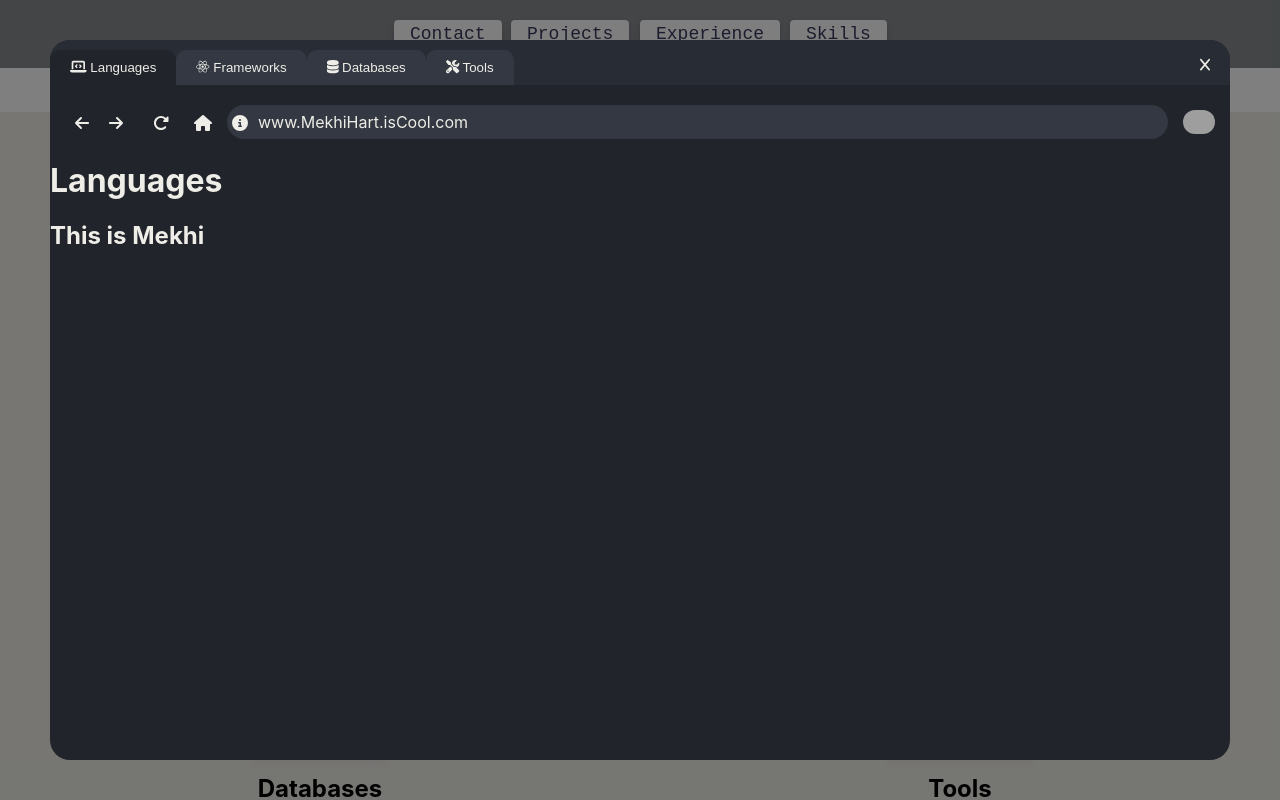
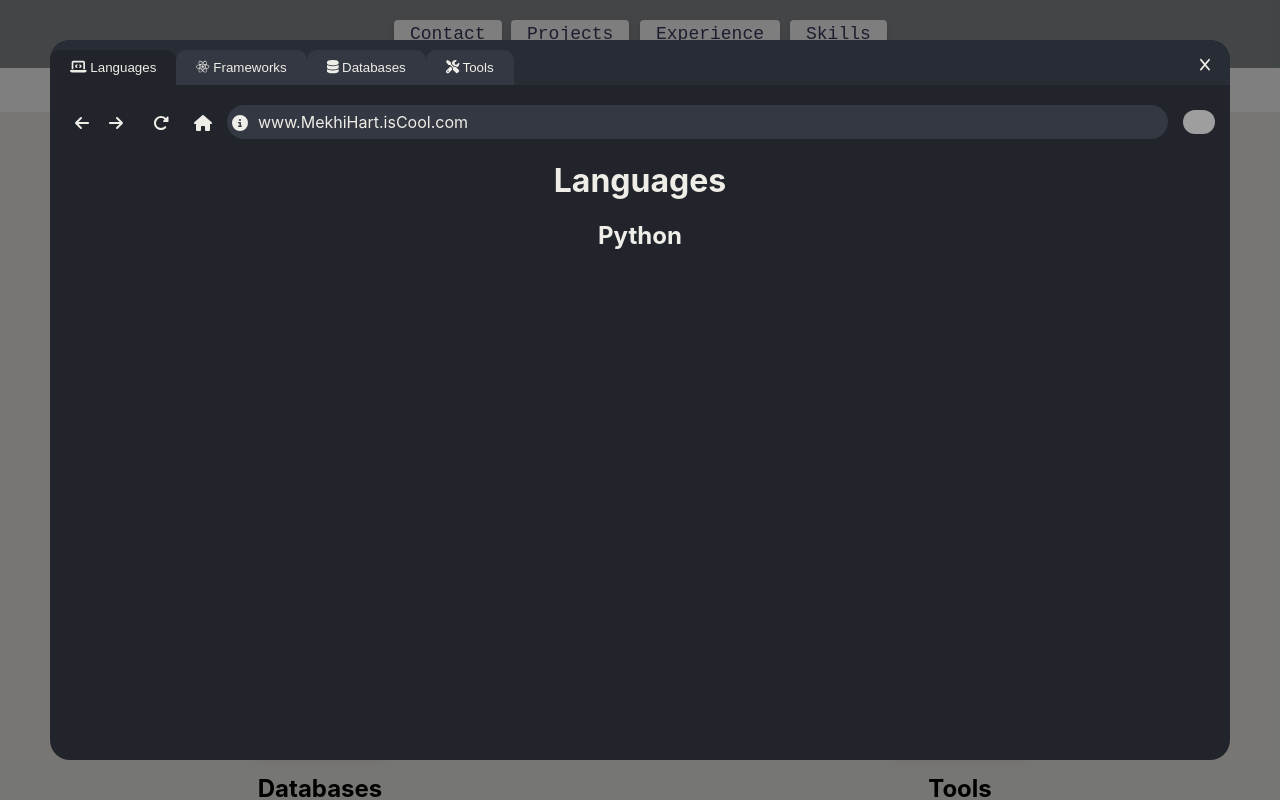
Before and after one commit to MekhiHart/portfolio, a React (Create React App) app: page / in a window 1280 px wide. Both pictures are taken after a click on the button 320 px from the left and 1088 px from the top of the page. Shown: the part 688-1488 px from the top of the page. Built offline with nearby package versions, Linux system fonts and the light colour scheme; grey boxes are pictures that could not be loaded.

Commit message:
restructured skills json into an array of strings

```diff
--- a/src/Components/PopUp.jsx
+++ b/src/Components/PopUp.jsx
@@ -32,12 +32,6 @@ export default function PopUp(props){
             </button>
     })
 
-    // * seperators
-    // buttons.splice(1,0, seperator)
-    // buttons.splice(3,0, seperator)
-    // buttons.splice(5,0, seperator)
-    // buttons.splice(7,0, seperator)
-
 
     return(
         <div className="popup--overlay">
@@ -62,7 +56,7 @@ export default function PopUp(props){
                 </div>
 
                 <h1>{popUpData.name}</h1>
-                <h2>This is Mekhi</h2>
+                <h2>{popUpData.skills}</h2>
             </div>
         </div>
     )
--- a/src/Data/skills.json
+++ b/src/Data/skills.json
@@ -1,12 +1,10 @@
 {
-    "Frameworks":[
+    "Frameworks":["React"],
 
-        {"icon" : "https","name":"Python"}],
+    "Languages":["Python"],
 
-    "Languages":[{}],
+    "Databases":["MongoDB"],
 
-    "Databases":[{}],
-
-    "Tools":[{}]
+    "Tools":["GitHub"]
 
 }
--- a/src/index.css
+++ b/src/index.css
@@ -134,6 +134,8 @@ nav a:hover:before {
   height: 90vh;
   color: #EEEDE7;
   border-radius: 20px;
+
+  text-align: center;
 }
 
 
```
